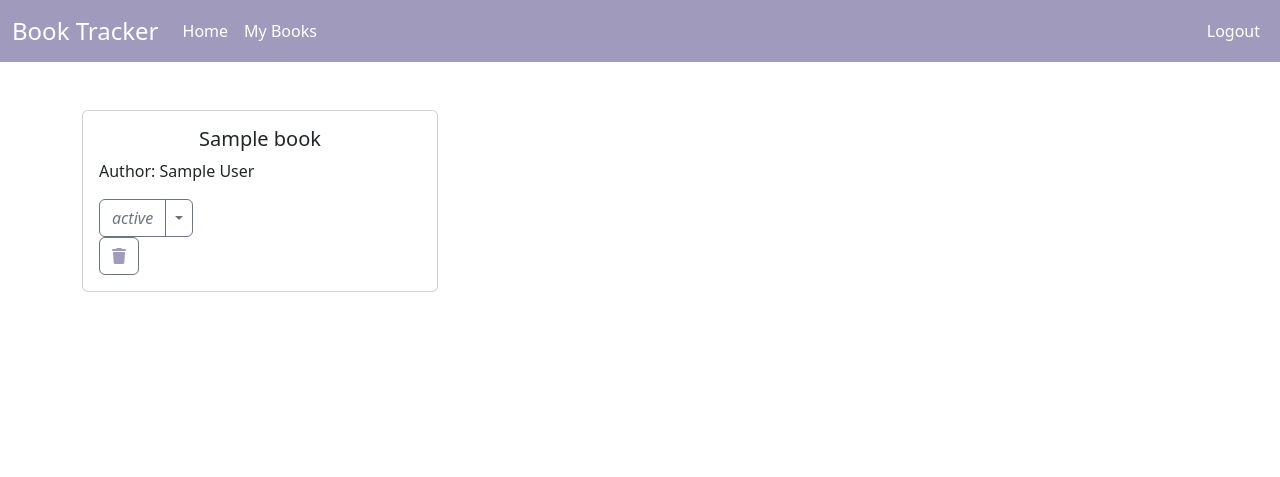
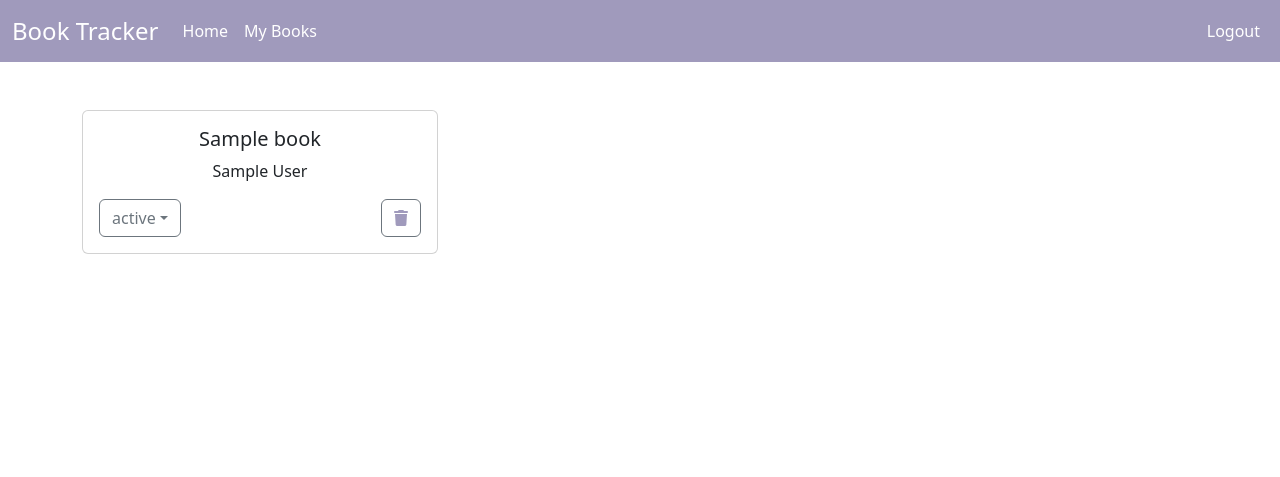
Before and after one commit to em-au/COSC2956-Project, a PHP site: page /viewallbooks.php in a window 1280 px wide. Shown: the top 477 px of the page. Run offline with PHP 8.4, Linux system fonts and the light colour scheme; the visitor is signed in with stand-in values (Sample User, id 1); tables that the repository leaves empty or names only in its code hold one stand-in row (values such as "Sample post"); some libraries are stand-ins or nearby versions.

Commit message:
Change button dropdown for book options

```diff
--- a/scss/style.scss
+++ b/scss/style.scss
@@ -53,3 +53,7 @@ footer p {
 .card-title {
   text-align: center;
 }
+
+.card-text {
+  text-align: center;
+}
--- a/viewallbooks.php
+++ b/viewallbooks.php
@@ -26,27 +26,24 @@
                         <div class="card-body">
                             <h5 class="card-title"> <?php echo $row['title'] ?></h5>
                             <p class="card-text">
-                                Author: <?php echo $row['author'] ?></p>
-                            <!-- <i><?php echo $row['status'] ?></i> -->
-
-                            <div class="btn-group">
-                                <button type="button" class="btn btn-outline-secondary"><i><?php echo $row['status'] ?></i></button>
-                                <button type="button" class="btn btn-outline-secondary dropdown-toggle dropdown-toggle-split"
-                                    data-bs-toggle="dropdown" aria-expanded="false">
-                                        <span class="visually-hidden">Toggle Dropdown</span>
-                                </button>
+                                <?php echo $row['author'] ?></p>
+                            <div class="d-flex justify-content-between">
+                                <div class="dropdown">
+                                    <button class="btn btn-outline-secondary dropdown-toggle"
+                                        type="button" data-bs-toggle="dropdown" aria-expanded="false">
+                                            <?php echo $row['status'] ?></button>
                                     <ul class="dropdown-menu">
                                         <li><a class="dropdown-item" href="marktoread.php?id=
                                             <?php echo $row['id']?>">To read</a></li>
                                         <li><a class="dropdown-item" href="markcurrentlyreading.php?id=
                                             <?php echo $row['id']?>">Currently reading</a></li>
-                                    <li><a class="dropdown-item" href="markread?id=
+                                        <li><a class="dropdown-item" href="markread.php?id=
                                             <?php echo $row['id']?>">Read</a></li>
                                     </ul>
                                 </div>
-
-                            <div><a href="deletebook.php?id=<?php echo $row['id']?>" class="btn btn-outline-secondary">
-                                <i class="fa-solid fa-trash" style="color: #a09abc;"></i></a></div>
+                                <a href="deletebook.php?id=<?php echo $row['id']?>" class="btn btn-outline-secondary">
+                                    <i class="fa-solid fa-trash" style="color: #a09abc;"></i></a>
+                            </div>
                         </div>
                     </div>
                 </div>
```
Also changed, not shown: css/style.css. Lines whose indentation alone changed are shown as unchanged.
